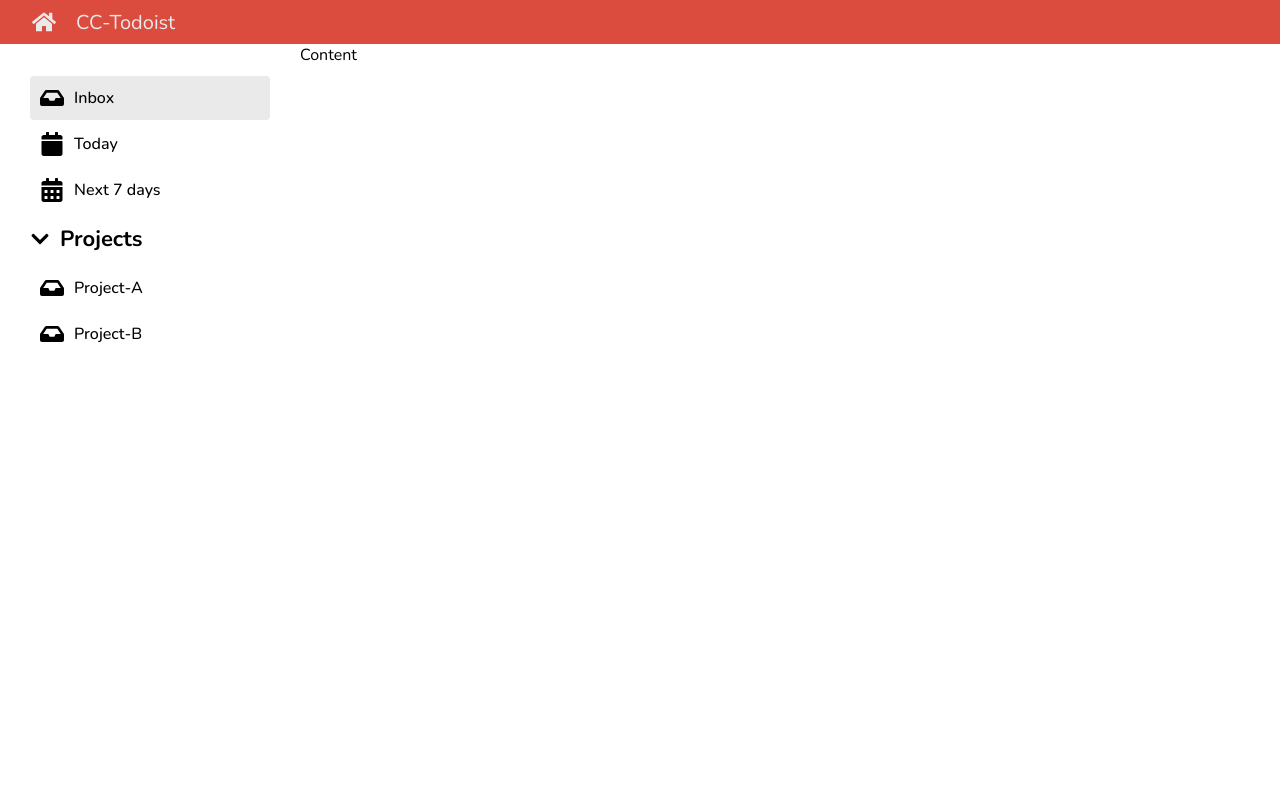
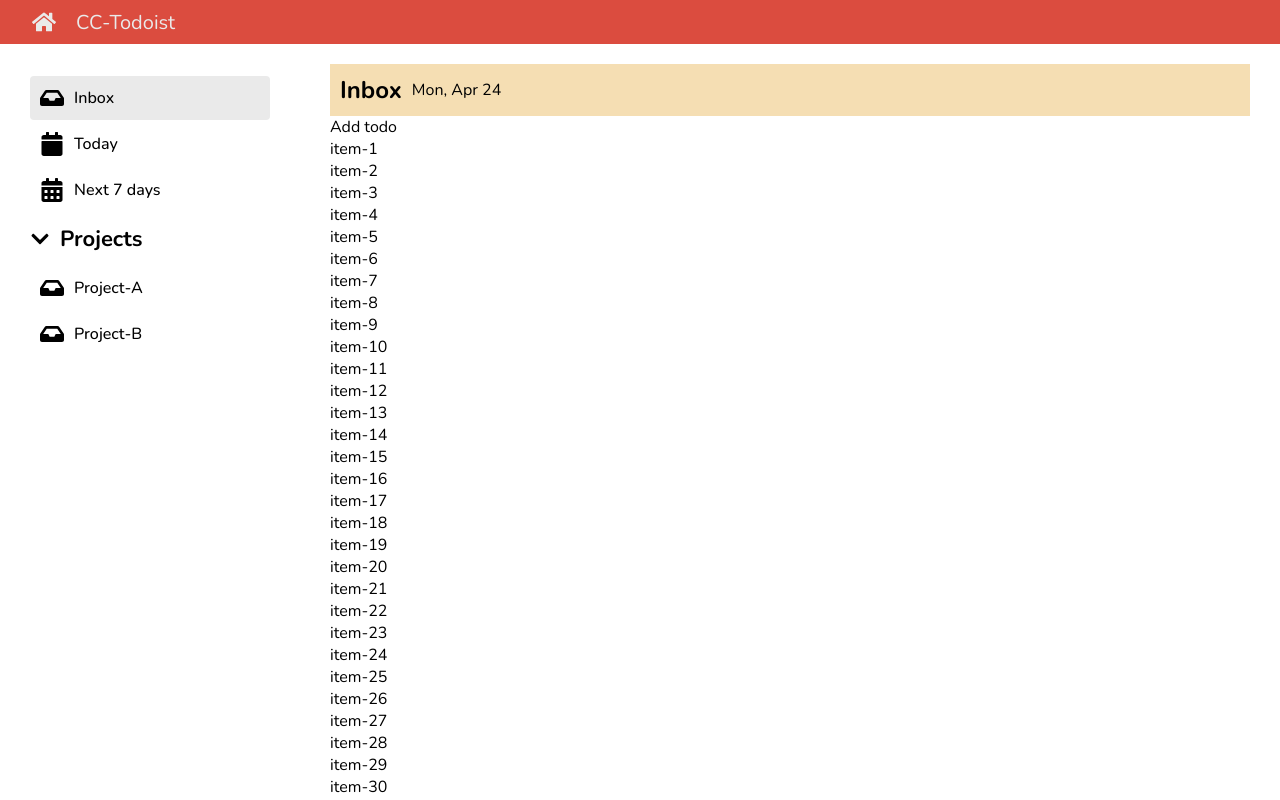
Before and after one commit to Chamnanwit/CC-react-todolist, a React (Create React App) app: page / in a window 1280 px wide. Built offline with nearby package versions, Linux system fonts and the light colour scheme; the HTML template or start-up script is replaced by a standard one.

Commit message:
finish:todo header-time

```diff
--- a/src/App.jsx
+++ b/src/App.jsx
@@ -3,69 +3,15 @@
 import { FaHome, FaInbox, FaCalendarAlt, FaCalendar, FaChevronDown } from 'react-icons/fa'
 import { Header } from './components/Header';
 import { Sidebar } from './components/Sidebar';
+import { TodoContent } from './components/Todo/TodoContent';
 
 function App() {
+
   return (
   <div className='container'>
     <Header />
-    {/* <header className='header'>
-      <span>
-        <FaHome />
-      </span>
-      <div>CC-Todoist</div>
-      </header> */}
-
     <Sidebar />
-    {/* <aside className='sidebar'>
-      <section className='sidebar__generic'>
-        <ul className='generic__lists'>
-          <li className='active'>
-            <span>
-              <FaInbox />
-            </span>
-            <h6>Inbox</h6>
-          </li>
-          <li>
-            <span>
-              <FaCalendar />
-            </span>
-            <h6>Today</h6>
-          </li>
-          <li>
-            <span>
-              <FaCalendarAlt />
-            </span>
-            <h6>Next 7 days</h6>
-          </li>
-
-        </ul>
-      </section>
-      <section className='sidebar__middle'>
-        <span>
-          <FaChevronDown />
-        </span>
-        <h6>Projects</h6>
-      </section>
-      <section className='sidebar__projects'>
-      <ul className='generic__lists'>
-          <li className=''>
-            <span>
-              <FaInbox />
-            </span>
-            <h6>Project-A</h6>
-          </li>
-          <li>
-            <span>
-              <FaInbox />
-            </span>
-            <h6>Project-B</h6>
-          </li>
-
-        </ul>
-      </section>
-    </aside> */}
-
-    <main className='content'>Content</main>
+    <TodoContent />
   </div>
   )
 }
--- a/src/App.scss
+++ b/src/App.scss
@@ -95,4 +95,6 @@
 .content {
     grid-row: 2/3;
     grid-column: 2/3;
+    overflow-y: scroll;
+    padding: 20px 30px;
 }
--- /dev/null
+++ b/src/components/Todo/TodoContent.jsx
@@ -0,0 +1,23 @@
+import styles from './TodoContent.module.scss'
+
+export function TodoContent () {
+    const mockTodo = Array.from({length:50},(el,idx)=> idx+1)
+
+    const now = new Date()
+    const options = { weekday: 'short', month: 'short', day: 'numeric' };
+    console.log(now.toLocaleDateString('en-US', options));
+    return (
+        <main className='content'>
+      <div className={styles.header}>
+        <h2>Inbox</h2>
+        <p>{now.toLocaleDateString('en-US', options)}</p>
+      </div>
+      <div>
+        Add todo
+      </div>
+      <ul>
+        {mockTodo.map((el)=><li key={el}>{`item-${el}`}</li>)}
+      </ul>
+    </main>
+    );
+}
--- /dev/null
+++ b/src/components/Todo/TodoContent.module.scss
@@ -0,0 +1,8 @@
+
+.header {
+    background-color: wheat;
+    padding: 10px;
+    display: flex;
+    align-items: center;
+    gap: 10px;
+}
```
